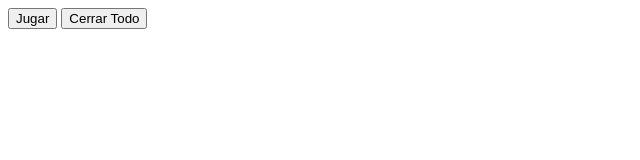
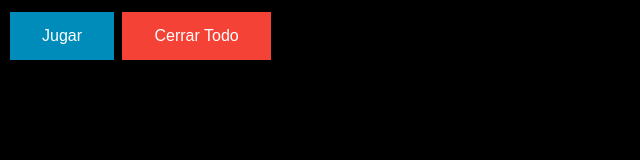
Before and after one commit to jooseeruu/Ruben_DWEC, a plain HTML site: page Primera evaluacion/Poker/Poker.html in a window 1280 px wide. Shown: the whole page, without its empty margins (0-640 px from the left). Drawn offline with Linux system fonts and the light colour scheme.

Commit message:
css example

```diff
--- a/Primera evaluacion/Poker/Poker.html
+++ b/Primera evaluacion/Poker/Poker.html
@@ -4,14 +4,18 @@
     <meta charset="UTF-8">
     <meta name="viewport" content="width=device-width, initial-scale=1.0">
 <head>
+
     <title>Juego de Poker</title>
+    <link rel="stylesheet" href="style.css">
 </head>
+
 <body>
     <!-- Botones para jugar y cerrar el juego -->
     <button id="jugar">Jugar</button>
     <button id="cerrarTodo">Cerrar Todo</button>
 
     <script>
+
         // Creación del mazo de cartas
         const cartas = crearMazo();
 
--- /dev/null
+++ b/Primera evaluacion/Poker/style.css
@@ -0,0 +1,37 @@
+body {
+    background-color: #000000;
+    font-family: Arial, sans-serif;
+}
+
+button {
+    background-color: #4CAF50;
+    border: none;
+    color: white;
+    padding: 15px 32px;
+    text-align: center;
+    text-decoration: none;
+    display: inline-block;
+    font-size: 16px;
+    margin: 4px 2px;
+    cursor: pointer;
+}
+
+button:hover {
+    background-color: #45a049;
+}
+
+#jugar {
+    background-color: #008CBA;
+}
+
+#jugar:hover {
+    background-color: #007BBD;
+}
+
+#cerrarTodo {
+    background-color: #f44336;
+}
+
+#cerrarTodo:hover {
+    background-color: #DA190B;
+}
```
